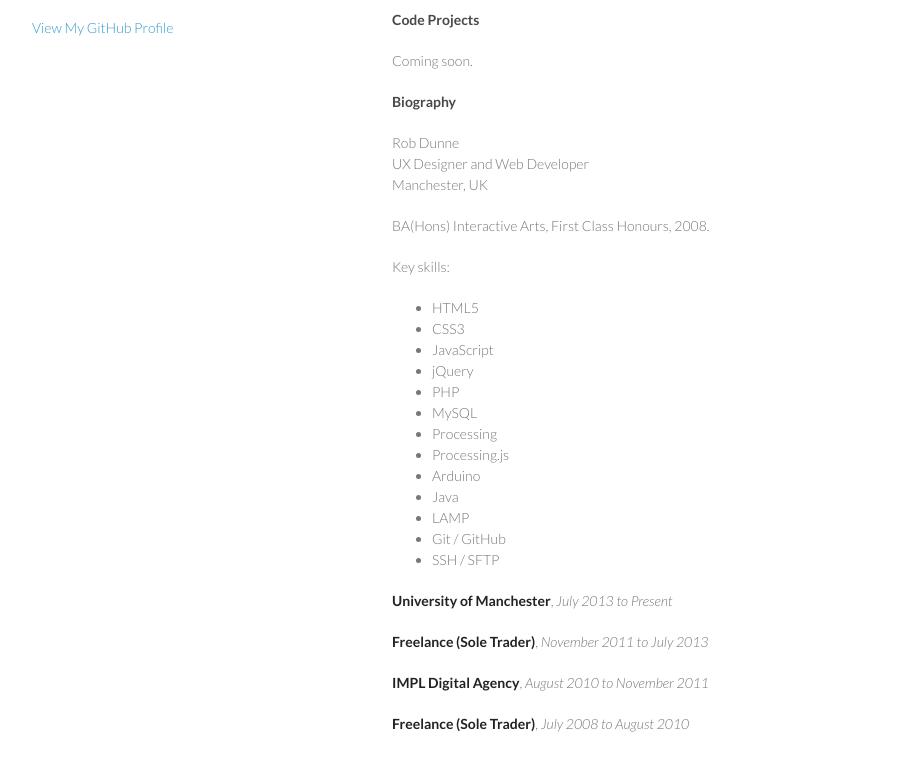
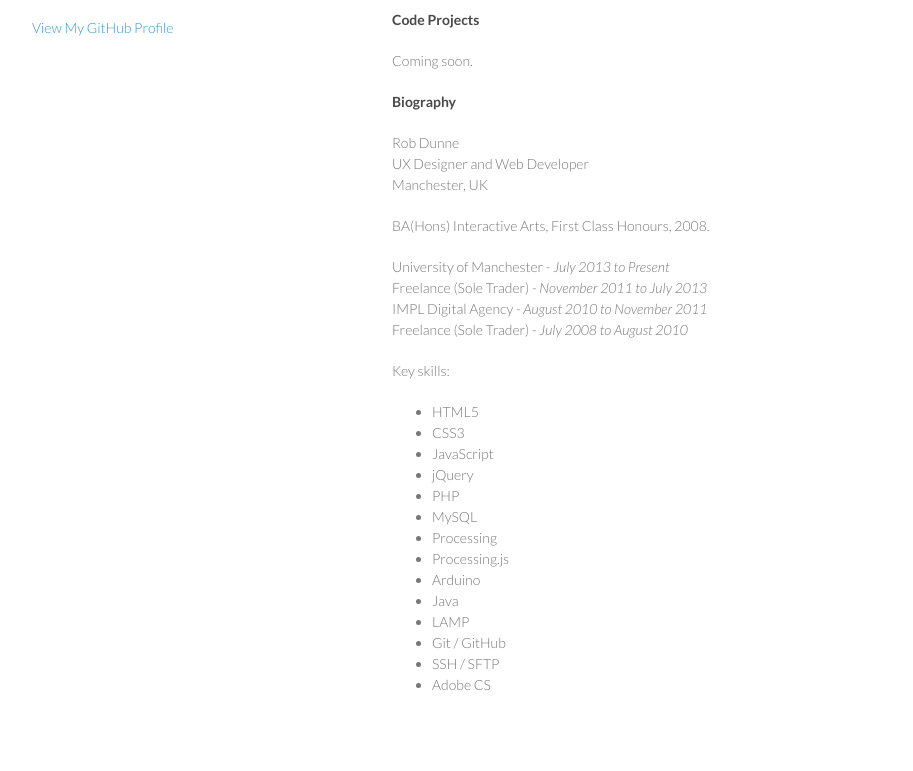
Before and after one commit to setupdraw/setupdraw.github.io, a plain HTML site: page index.html in a window 1280 px wide. Shown: the part 273-1044 px from the top of the page, without its empty margins (178-1091 px from the left). Drawn offline with Linux system fonts and the light colour scheme.

Commit message:
Updated content

```diff
--- a/index.html
+++ b/index.html
@@ -50,6 +50,13 @@
 <p>Rob Dunne<br>UX Designer and Web Developer<br>Manchester, UK</p>
 <p>BA(Hons) Interactive Arts, First Class Honours, 2008.</p>
 
+<p>
+University of Manchester - <cite>July 2013 to Present</cite><br>
+Freelance (Sole Trader) - <cite>November 2011 to July 2013</cite><br>
+IMPL Digital Agency - <cite>August 2010 to November 2011 </cite><br>
+Freelance (Sole Trader) - <cite>July 2008 to August 2010 </cite><br>
+</p>
+
 <p>Key skills:
   <ul>
     <li>HTML5</li>
@@ -65,13 +72,9 @@
     <li>LAMP</li>
     <li>Git / GitHub</li>
     <li>SSH / SFTP</li>
+    <li>Adobe CS</li>
   </ul>
 </p>
-
-<p><strong>University of Manchester</strong>, <cite>July 2013 to Present</cite></p>
-<p><strong>Freelance (Sole Trader)</strong>, <cite>November 2011 to July 2013</cite></p>
-<p><strong>IMPL Digital Agency</strong>, <cite>August 2010 to November 2011 </cite></p>
-<p><strong>Freelance (Sole Trader)</strong>, <cite>July 2008 to August 2010 </cite></p>
 
 </section>
       <footer>
```
